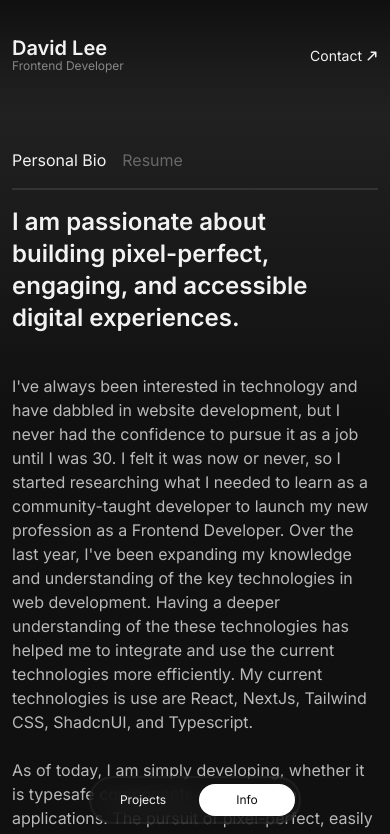
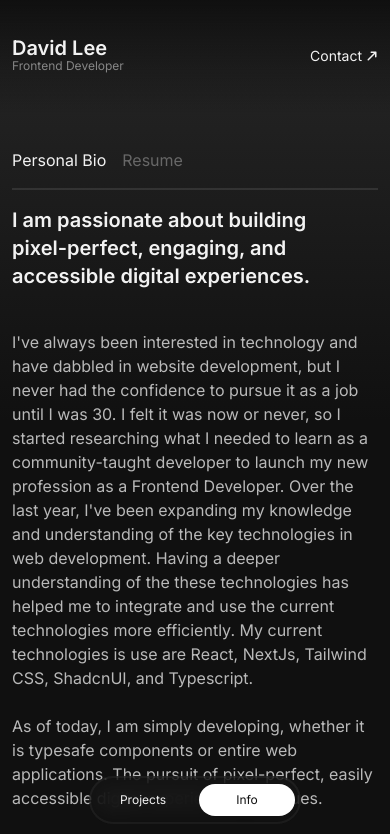
Before and after one commit to DLee1993/Portfolio, a Next.js app: page /info in a window 390 px wide. Shown: the top 834 px of the page. Built offline with nearby package versions, Linux system fonts and the light colour scheme.

Commit message:
reduced the title font size on mobile viewport

```diff
--- a/app/(pages)/info/page.tsx
+++ b/app/(pages)/info/page.tsx
@@ -40,7 +40,7 @@ export default function Page() {
                     className={tab === 1 ? "block" : "hidden"}
                 >
                     <article className="md:w-4/5 md:mx-auto">
-                        <h3 className="text-2xl w-5/6 font-semibold">
+                        <h3 className="text-xl md:text-2xl w-5/6 font-semibold">
                             I am passionate about building pixel-perfect, engaging, and accessible
                             digital experiences.
                         </h3>
@@ -71,7 +71,7 @@ export default function Page() {
                     className={tab === 2 ? "block" : "hidden"}
                 >
                     <article className="md:w-4/5 md:mx-auto">
-                        <h3 className="text-2xl w-5/6 font-semibold">Curriculum vitae</h3>
+                        <h3 className="text-xl md:text-2xl w-5/6 font-semibold">Curriculum vitae</h3>
                         <p className="mt-10">resume content</p>
                     </article>
                 </motion.section>
```
